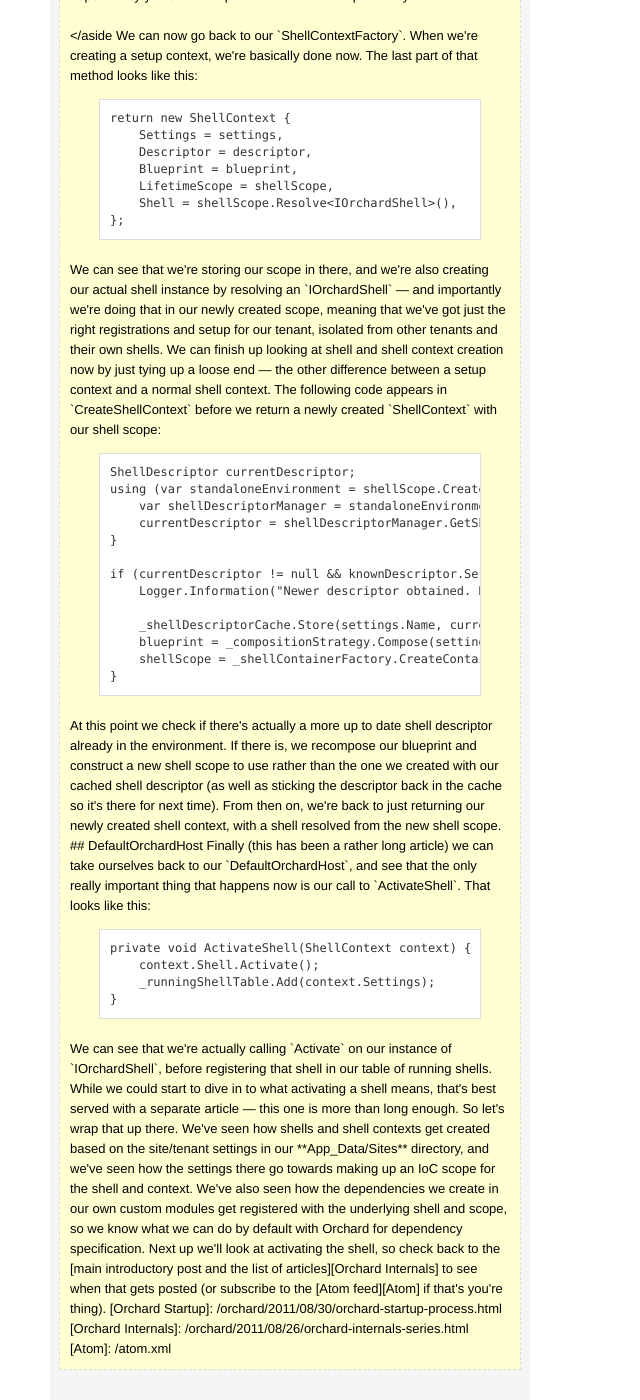
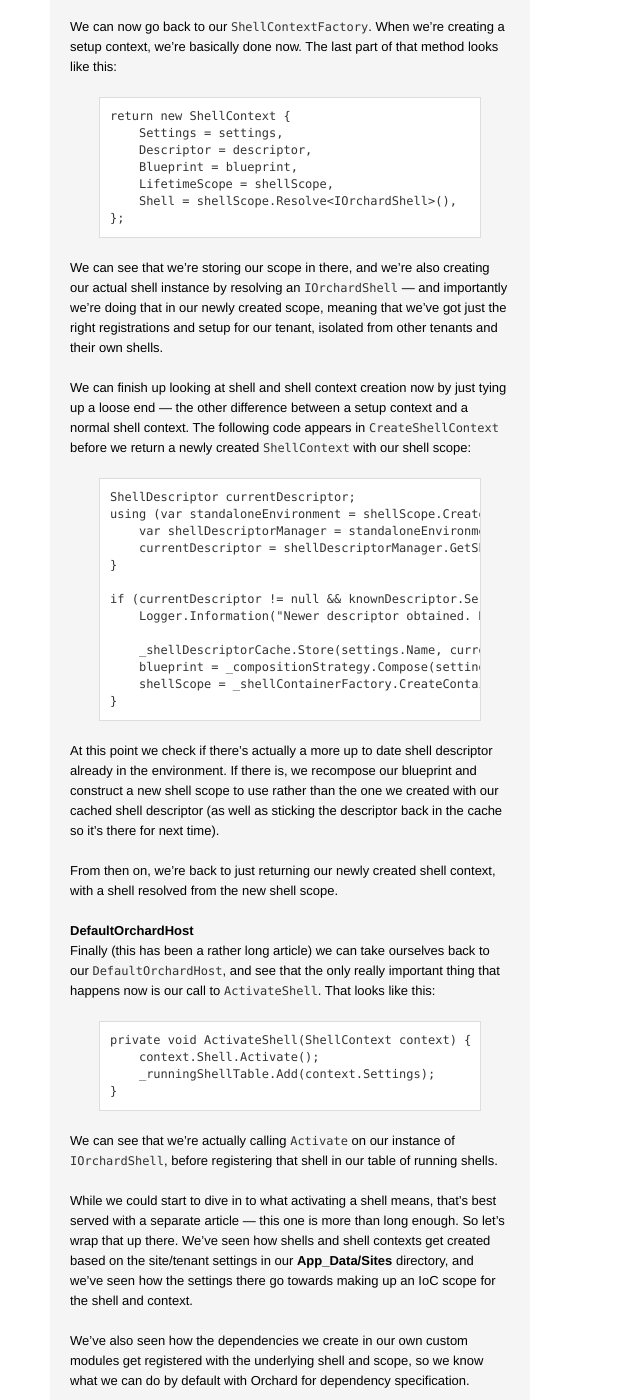
Before and after one commit to kolektiv/kolektiv.github.io, a Jekyll site: the page built from _posts/2011-09-01-orchard-host.md, in a window 1280 px wide and 1400 px high, scrolled down 7066 px. Shown: the whole window, without its empty margins (0-640 px from the left). Built offline with Jekyll 4.4.1, drawn with Linux system fonts in a browser that asks for light colours; some of the changed text lies outside the part shown.

Commit message:
editing host article

```diff
--- a/_posts/2011-09-01-orchard-host.md
+++ b/_posts/2011-09-01-orchard-host.md
@@ -247,7 +247,7 @@
 <p>
 <strong>Note</strong>: if you're used to Autofac you'll be used to the default scope of a registration being `InstancePerDependency`, so you might assume that this is what you'd get if you implemented `IDependency` in Orchard. It's not though, the default in Orchard is a LifetimeScope which is the scope of a Request. To get the normal Autofac behaviour of an instance per dependency you should implement `ITransientDependency`.
 </p>
-</aside
+</aside>
 
 We can now go back to our `ShellContextFactory`. When we're creating a setup context, we're basically done now. The last part of that method looks like this:
 
```
